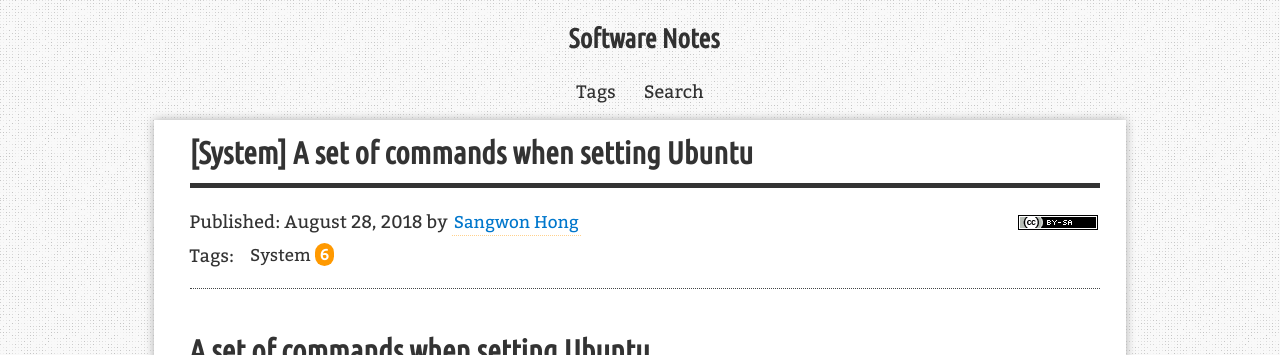
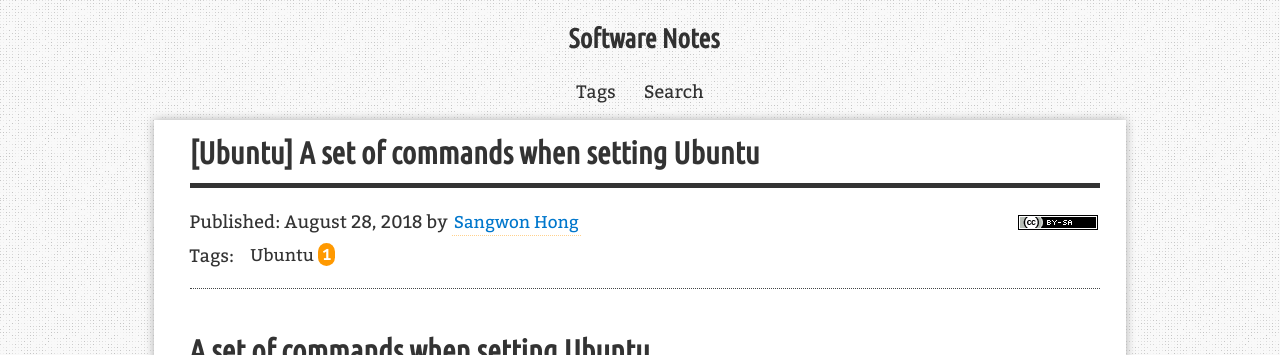
Before and after one commit to qpakzk/qpakzk.github.io, a Jekyll site: the page built from _posts/2018-08-28-[Ubuntu] A set of commands when setting Ubuntu.md, in a window 1280 px wide. Shown: the top 355 px of the page. Built offline with Jekyll 4.4.1, drawn with Linux system fonts in a browser that asks for light colours; nearby versions of some CDN libraries; comment, search, counter and statistics services are not loaded.

Commit message:
tags: create a new tag 'Ubuntu'

```diff
--- a/_posts/2018-08-28-[System] A set of commands when setting Ubuntu.md
+++ b/_posts/2018-08-28-[Ubuntu] A set of commands when setting Ubuntu.md
@@ -1,8 +1,8 @@
 ---
 layout: post
-title: "[System] A set of commands when setting Ubuntu"
+title: "[Ubuntu] A set of commands when setting Ubuntu"
 description: ""
-tags: [System]
+tags: [Ubuntu]
 redirect_from:
   - /2018/08/28/
 ---
```
